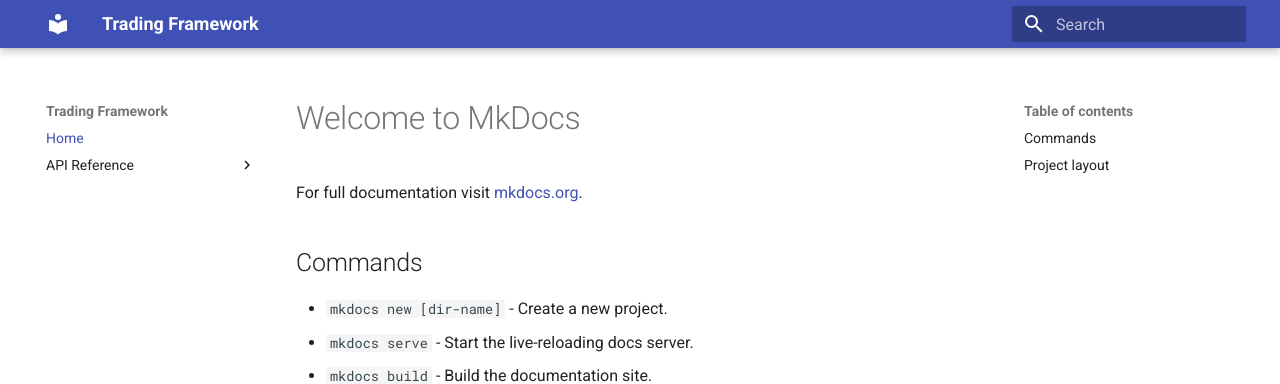
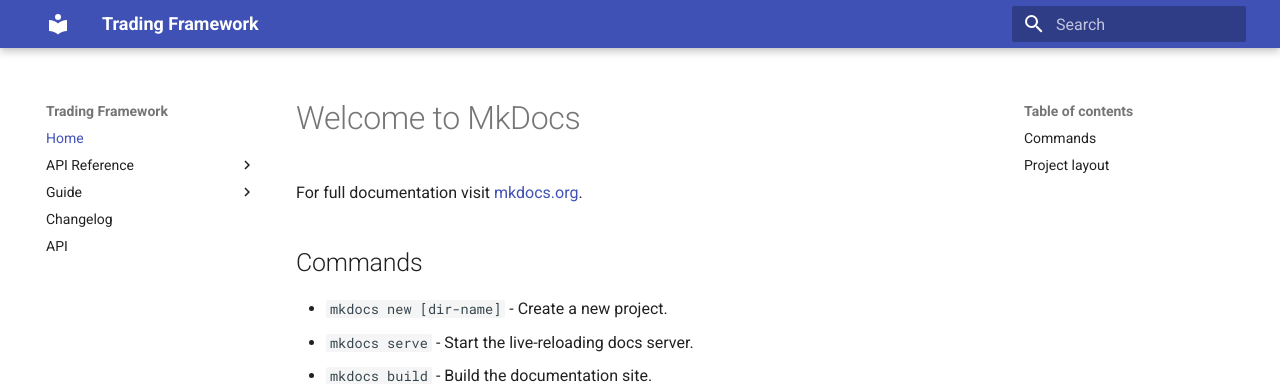
Before and after one commit to RBrouq/trading-framework, an MkDocs documentation site: the page built from docs/index.md, in a window 1280 px wide. Shown: the top 384 px of the page. Built offline with MkDocs 1.6.1 and Material for MkDocs 9.7.7, drawn with Linux system fonts in a browser that asks for light colours.

Commit message:
gitignote update

```diff
--- a/mkdocs.yml
+++ b/mkdocs.yml
@@ -7,6 +7,11 @@
       - Overview: api_overview.md
       - Logging: logging_config.md
       - Main: main_module.md
+  - Guide:
+    - Installation: guide/install.md
+    - Quickstart: guide/quickstart.md
+  - Changelog: changelog.md
+  - API: api/
 
 theme:
   name: material      # si tu as installé mkdocs-material
```
Also changed, not shown: 1 other file.
